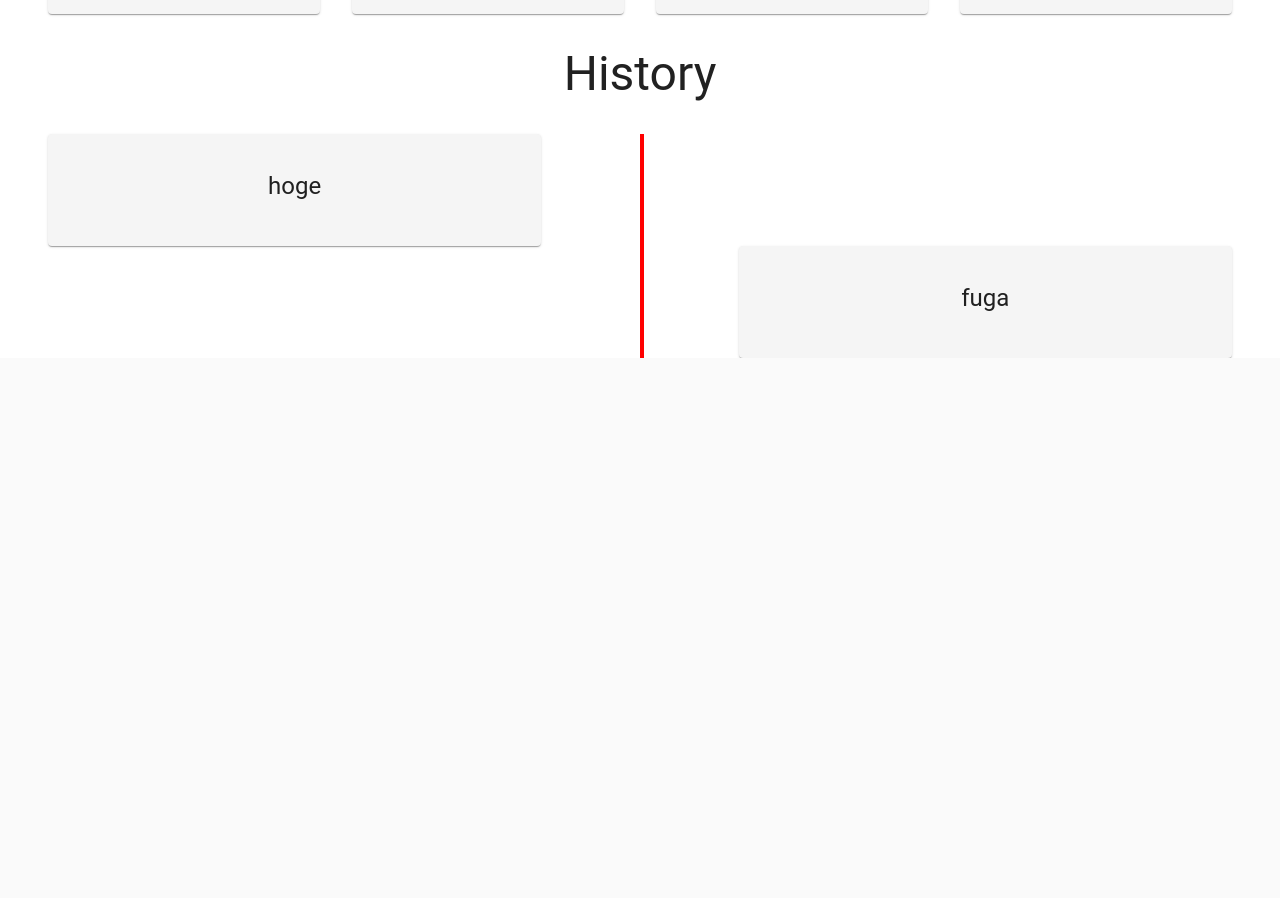
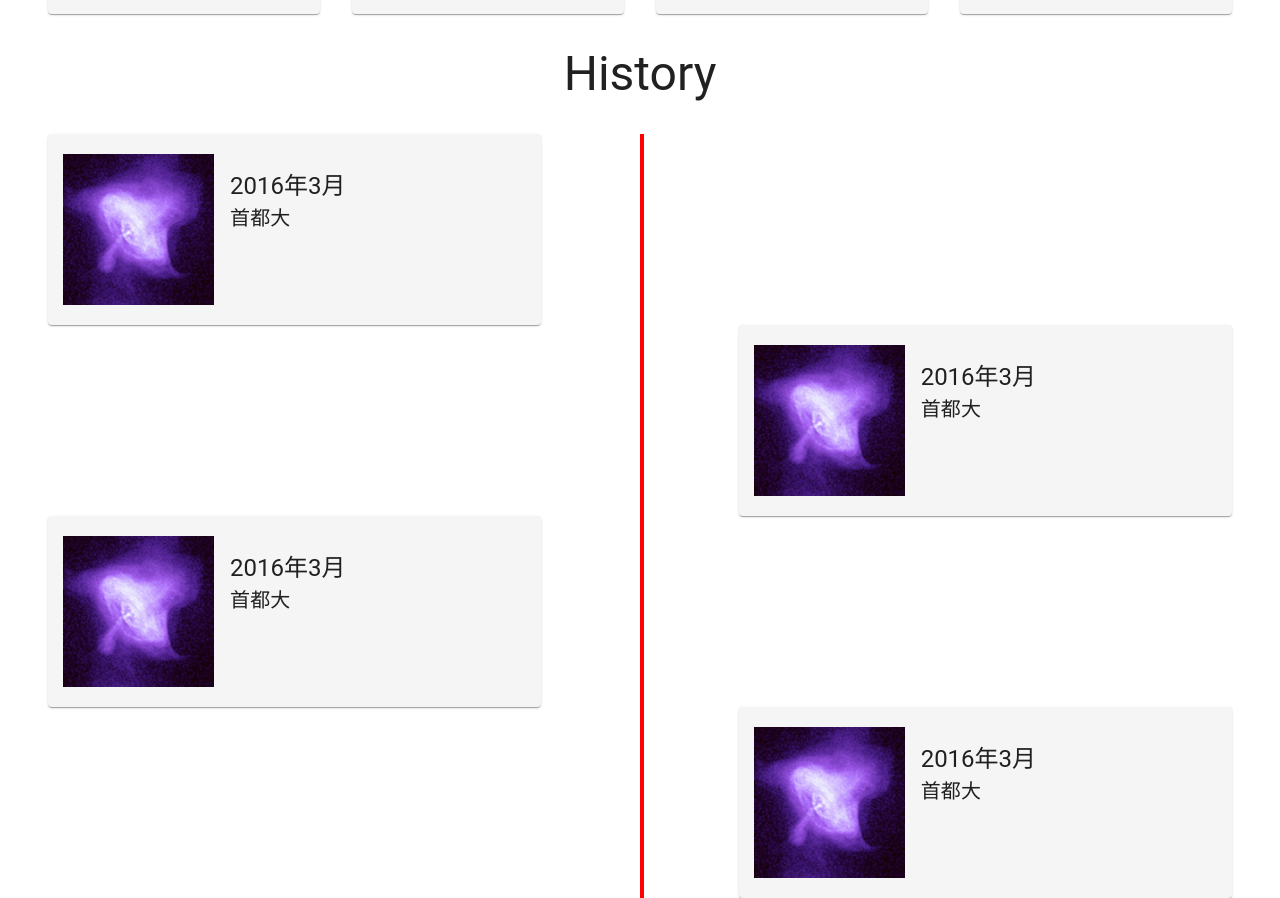
Before and after one commit to mterada1228/portfolio, a React (Create React App) app: page / in a window 1280 px wide. Shown: the part 1800-2698 px from the top of the page. Before the commit the page ends 2158 px from the top, so only its background shows below. Built offline with nearby package versions, Linux system fonts and the light colour scheme.

Commit message:
HistoryLeft, HistoryRight が props を受け取って要素を動的に変更する

```diff
--- a/src/components/modules/HistoryLeft.tsx
+++ b/src/components/modules/HistoryLeft.tsx
@@ -2,10 +2,17 @@ import { FC } from "react";
 import {
   Card,
   CardContent,
+  CardMedia,
   Grid,
   makeStyles,
   Typography,
 } from "@material-ui/core";
+
+type Props = {
+  image: string;
+  date: string;
+  text: string;
+};
 
 const useStyle = makeStyles((theme) => ({
   grid_with_border_rigth: {
@@ -21,20 +28,35 @@ const useStyle = makeStyles((theme) => ({
   },
   card: {
     backgroundColor: theme.palette.grey[100],
+    display: "flex",
     paddingTop: "20px",
     paddingBottom: "20px",
   },
+  card_media: {
+    marginLeft: 15,
+    height: 151,
+    width: 151,
+  },
+  card_content: {
+    textAlign: "left",
+  },
 }));
 
-const HistoryLeft: FC = () => {
+const HistoryLeft: FC<Props> = ({ image, date, text }) => {
   const classes = useStyle();
 
   return (
     <Grid container>
       <Grid item xs={5}>
         <Card className={classes.card}>
-          <CardContent>
-            <Typography variant="h5">hoge</Typography>
+          <CardMedia
+            image={image}
+            title="crab palsur"
+            className={classes.card_media}
+          />
+          <CardContent className={classes.card_content}>
+            <Typography variant="h5">{date}</Typography>
+            <Typography variant="h6">{text}</Typography>
           </CardContent>
         </Card>
       </Grid>
--- a/src/components/modules/HistoryRight.tsx
+++ b/src/components/modules/HistoryRight.tsx
@@ -2,10 +2,17 @@ import { FC } from "react";
 import {
   Card,
   CardContent,
+  CardMedia,
   Grid,
   makeStyles,
   Typography,
 } from "@material-ui/core";
+
+type Props = {
+  image: string;
+  date: string;
+  text: string;
+};
 
 const useStyle = makeStyles((theme) => ({
   grid_with_border_rigth: {
@@ -21,12 +28,21 @@ const useStyle = makeStyles((theme) => ({
   },
   card: {
     backgroundColor: theme.palette.grey[100],
+    display: "flex",
     paddingTop: "20px",
     paddingBottom: "20px",
   },
+  card_media: {
+    marginLeft: 15,
+    height: 151,
+    width: 151,
+  },
+  card_content: {
+    textAlign: "left",
+  },
 }));
 
-const HistoryRight: FC = () => {
+const HistoryRight: FC<Props> = ({ image, date, text }) => {
   const classes = useStyle();
 
   return (
@@ -36,8 +52,14 @@ const HistoryRight: FC = () => {
       <Grid item xs={1}></Grid>
       <Grid item xs={5}>
         <Card className={classes.card}>
-          <CardContent>
-            <Typography variant="h5">fuga</Typography>
+          <CardMedia
+            image={image}
+            title="crab palsur"
+            className={classes.card_media}
+          />
+          <CardContent className={classes.card_content}>
+            <Typography variant="h5">{date}</Typography>
+            <Typography variant="h6">{text}</Typography>
           </CardContent>
         </Card>
       </Grid>
--- a/src/components/pages/Histories.tsx
+++ b/src/components/pages/Histories.tsx
@@ -2,6 +2,7 @@ import { FC } from "react";
 import { Container, makeStyles, Typography } from "@material-ui/core";
 import HistoryLeft from "../modules/HistoryLeft";
 import HistoryRight from "../modules/HistoryRight";
+import crubpalsur from "../../images/crabPalsur.jpg";
 
 const useStyle = makeStyles((theme) => ({
   root: {
@@ -24,8 +25,10 @@ const Histories: FC = () => {
           <Typography id="history" variant="h3" className={classes.h3}>
             History
           </Typography>
-          <HistoryLeft />
-          <HistoryRight />
+          <HistoryLeft image={crubpalsur} date="2016年3月" text="首都大" />
+          <HistoryRight image={crubpalsur} date="2016年3月" text="首都大" />
+          <HistoryLeft image={crubpalsur} date="2016年3月" text="首都大" />
+          <HistoryRight image={crubpalsur} date="2016年3月" text="首都大" />
         </Container>
       </Container>
     </>
```
Also changed, not shown: src/images/crabPalsur.jpg (added).
